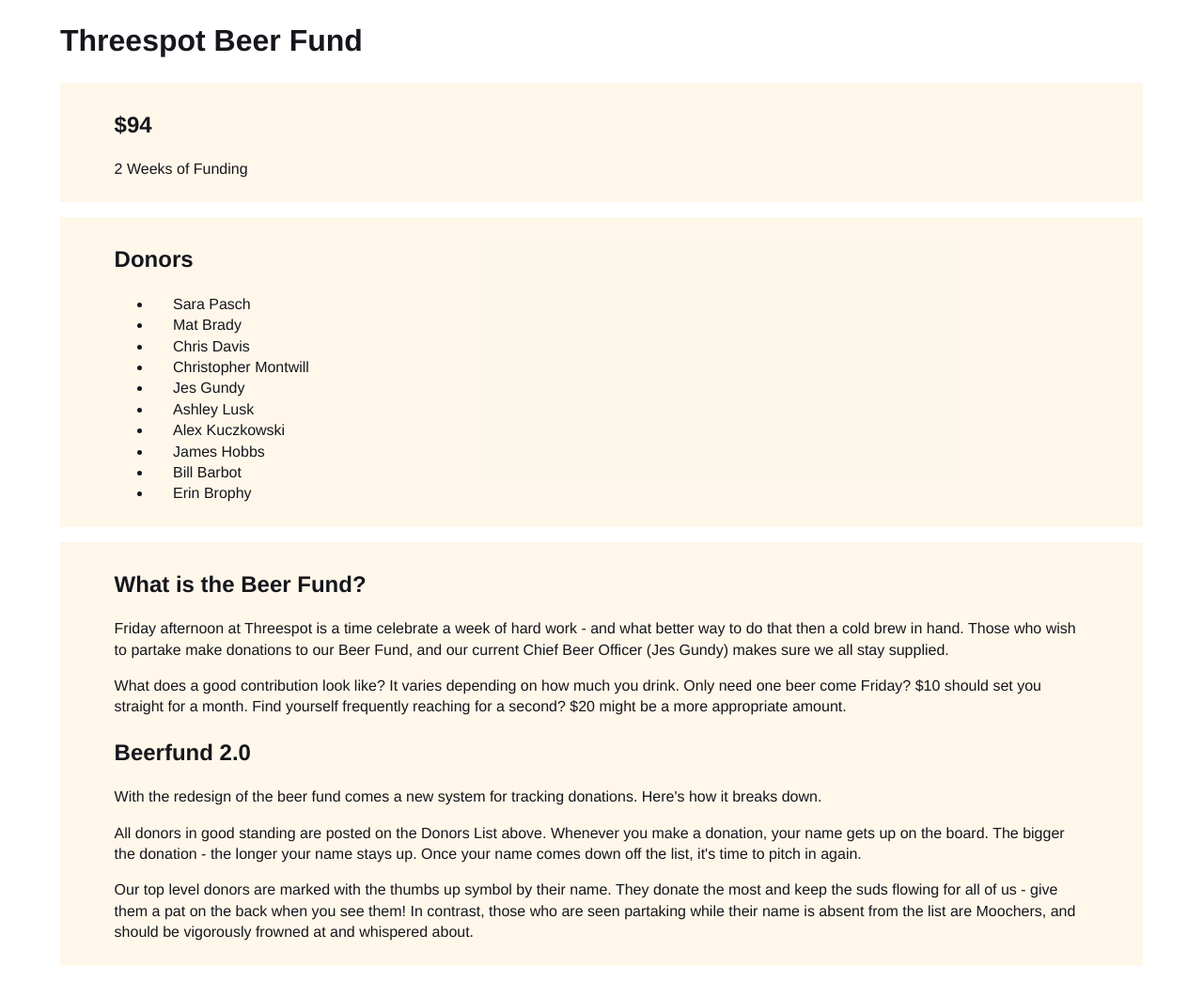
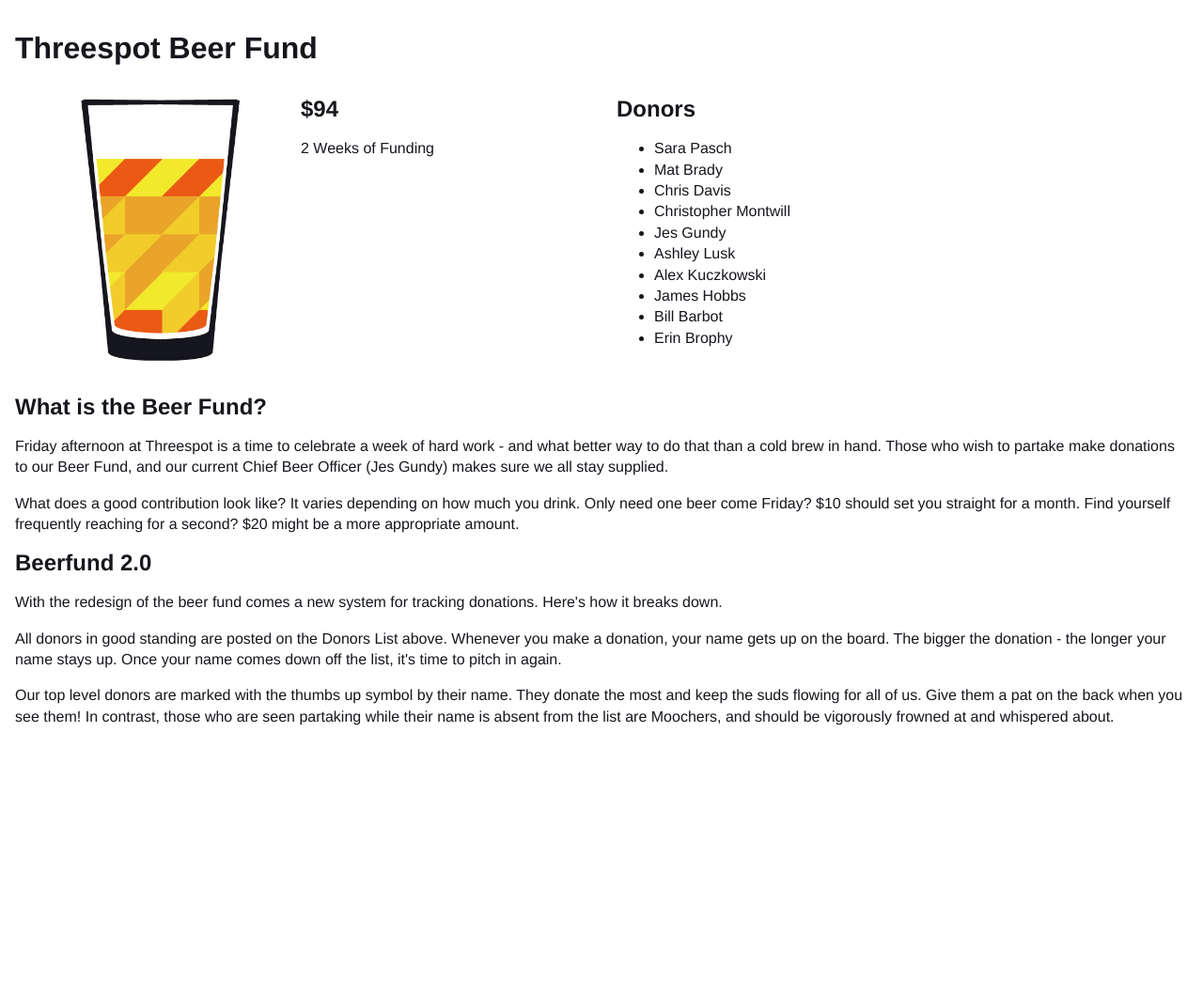
Before and after one commit to Threespot/threespot-beerfund-app, a PHP site: page / in a window 1280 px wide. Shown: the whole page at 94% size. After the commit the page ends 772 px from the top, so only its background shows below. Run offline with PHP 8.4, Linux system fonts and the light colour scheme; style sheets or scripts are compiled from the project's sources; some libraries are stand-ins or nearby versions.

Commit message:
layout defined

```diff
--- a/index.html
+++ b/index.html
@@ -7,26 +7,29 @@
 
   <title>Threespot Beer Fund</title>
 
-  <link href="//netdna.bootstrapcdn.com/font-awesome/3.2.1/css/font-awesome.css" rel="stylesheet">
   <link rel="stylesheet" type="text/css" href="css/style.css" />
 </head>
 <body>
 
 	<div class="container">
 
+    <div class="section">
       <h1>Threespot Beer Fund</h1>
+    </div>
 
+    <div class="section main">
       <div class="balance">
         <h2>$94</h2>
         <p>2 Weeks of Funding</p>
+        <img src="img/pint_glass.jpg" alt="balance" />
       </div>
 
       <div class="donors">
         <h2>Donors</h2>
         <ul>
-        <li><i class="icon-beer"></i> Sara Pasch</li>
-        <li><i class="icon-beer"></i> Mat Brady</li>
-        <li><i class="icon-beer"></i> Chris Davis</li>
+          <li>Sara Pasch</li>
+          <li>Mat Brady</li>
+          <li>Chris Davis</li>
           <li>Christopher Montwill</li>
           <li>Jes Gundy</li>
           <li>Ashley Lusk</li>
@@ -36,15 +39,16 @@
           <li>Erin Brophy</li>
         </ul>
       </div>
+    </div>
 
-    <div class="about">
+    <div class="section about">
       <h2>What is the Beer Fund?</h2>
-      <p>Friday afternoon at Threespot is a time celebrate a week of hard work - and what better way to do that then a cold brew in hand. Those who wish to partake make donations to our Beer Fund, and our current Chief Beer Officer (Jes Gundy) makes sure we all stay supplied.</p>
+      <p>Friday afternoon at Threespot is a time to celebrate a week of hard work - and what better way to do that than a cold brew in hand. Those who wish to partake make donations to our Beer Fund, and our current Chief Beer Officer (Jes Gundy) makes sure we all stay supplied.</p>
       <p>What does a good contribution look like? It varies depending on how much you drink. Only need one beer come Friday? $10 should set you straight for a month. Find yourself frequently reaching for a second? $20 might be a more appropriate amount.</p>
       <h2>Beerfund 2.0</h2>
       <p>With the redesign of the beer fund comes a new system for tracking donations. Here's how it breaks down.</p>
       <p>All donors in good standing are posted on the Donors List above. Whenever you make a donation, your name gets up on the board. The bigger the donation - the longer your name stays up. Once your name comes down off the list, it's time to pitch in again.</p>
-      <p>Our top level donors are marked with the thumbs up symbol by their name. They donate the most and keep the suds flowing for all of us - give them a pat on the back when you see them! In contrast, those who are seen partaking while their name is absent from the list are Moochers, and should be vigorously frowned at and whispered about.</p>
+      <p>Our top level donors are marked with the thumbs up symbol by their name. They donate the most and keep the suds flowing for all of us. Give them a pat on the back when you see them! In contrast, those who are seen partaking while their name is absent from the list are Moochers, and should be vigorously frowned at and whispered about.</p>
     </div>
   </div>
 
--- a/scss/_base.scss
+++ b/scss/_base.scss
@@ -1,7 +1,19 @@
 // Base Styles
 
+* {
+  @include box-sizing(border-box);
+}
+
 body {
-  font-family: "HelveticaNeue-Light", "Helvetica Neue Light", "Helvetica Neue", Helvetica, Arial, "Lucida Grande", sans-serif;
-  font-weight: 300;
+  background: #fff;
+  color: $tsBlack;
+  font-family: "Helvetica Neue", Helvetica, Arial, sans-serif;
   line-height: 1.4;
 }
+
+h1,
+h2 {
+  line-height: 1.2;
+  margin: 0;
+  padding: 0;
+}
--- a/scss/_main.scss
+++ b/scss/_main.scss
@@ -1,35 +1,59 @@
-// main
+// Layout
+.section {
+  @include clearfix;
+  margin: 1em 0;
+  padding: 1em;
 
-body {
-  margin: 0 5%;
-  color: $tsBlack;
-}
-
-.balance {
-  background: transparentize($tsGold, 0.9);
-  margin: 1em 0;
-  padding: 0.5em 5%;
-}
-
-.donors {
-  background: transparentize($tsGold, 0.9);
-  margin: 1em 0;
-  padding: 0.5em 5%;
-
-  list-style: none;
-
-  li {
-    margin: 0;
-    padding: 0 0 0 1.4em;
-
-    i {
-      color: $tsGold;
+  @include respond-min( 480px ) {
+    &.main {
+      padding: 0;
+      position: relative;
+    }
+    .balance,
+    .donors {
+      float: left;
+      padding: 0 1em;
+      width: 50%;
+    }
+    .balance {
+      height: 100%;
+      left: 0;
+      position: absolute;
+      top: 0;
+    }
+    .donors {
+      margin-left: 50%;
     }
   }
 }
 
-.about {
-  background: transparentize($tsGold, 0.9);
-  margin: 1em 0;
-  padding: 0.5em 5%;
+// Component Styles
+.section {
+
+  // Balance Graphic
+  .balance {
+    padding-left: 20%;
+    position: relative;
+    min-height: 10em;
+
+    img {
+      position: absolute;
+      top: 0;
+      right: 85%;
+      height: 100%;
+    }
+  }
+  @include respond-min( 480px ) {
+    .balance {
+      position: absolute;
+      padding-left: 25%;
+
+      img {
+        position: absolute;
+        top: 0;
+        right: 60%;
+        height: 100%;
+      }
+    }
+  }
 }
```
Also changed, not shown: img/pint_glass.jpg (added). Lines whose indentation alone changed are shown as unchanged.
